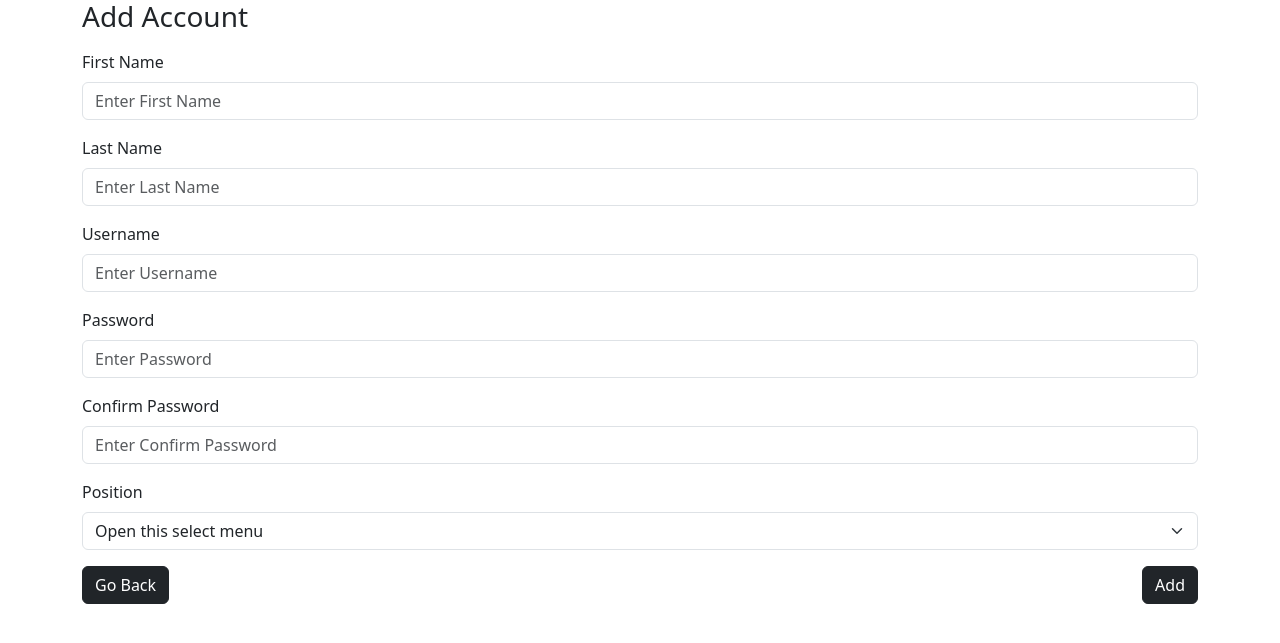
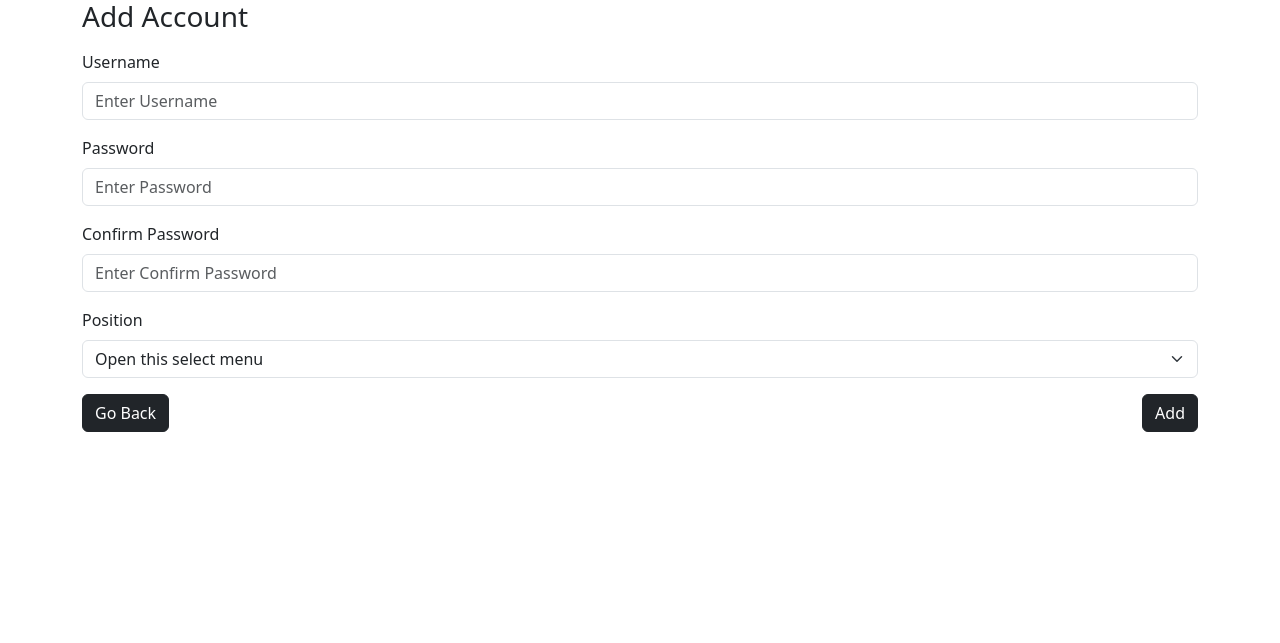
Before and after one commit to topecnz/Cebu-AMFM-EIS, a Django app: template inventory/templates/main/add_account.html in a window 1280 px wide. Shown: the top 643 px of the page. Run offline with Django 4.2, Linux system fonts and the light colour scheme; the template is opened without the code that fills it: values that come from a table or form of the project are taken from there, others are empty; data comes from the database, SQL or seed files in the repository; some libraries are stand-ins or nearby versions.

Commit message:
Remove fname and lname fields

```diff
--- a/inventory/templates/main/add_account.html
+++ b/inventory/templates/main/add_account.html
@@ -10,18 +10,6 @@
         <h3>Add Account<h3>
     </div>
     <div id="alertMsg" class="">
-    </div>
-    <div class="mb-3">
-        <label class="form-label">First Name</label>
-        <input id="fname" type="text" class="form-control" placeholder="Enter First Name">
-        <div id="fnMsg">
-        </div>
-    </div>
-    <div class="mb-3">
-        <label class="form-label">Last Name</label>
-        <input id="lname" type="text" class="form-control" placeholder="Enter Last Name">
-        <div id="lnMsg">
-        </div>
     </div>
     <div class="mb-3">
         <label class="form-label">Username</label>
```
